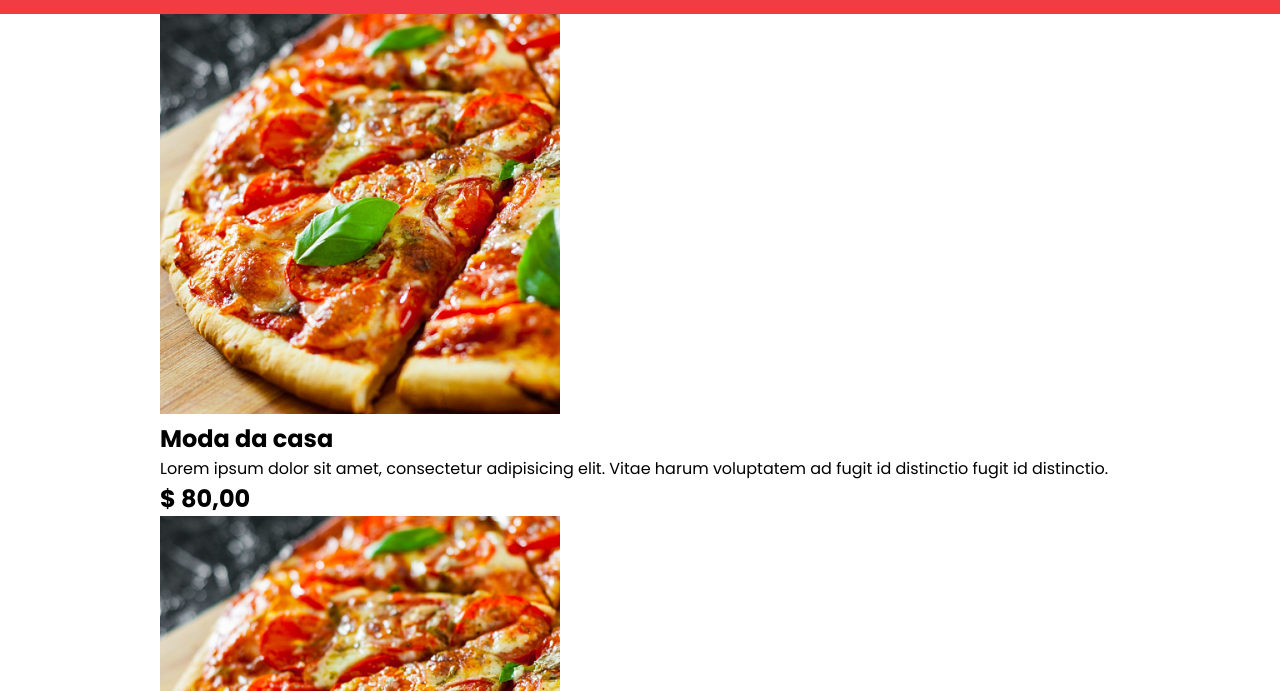
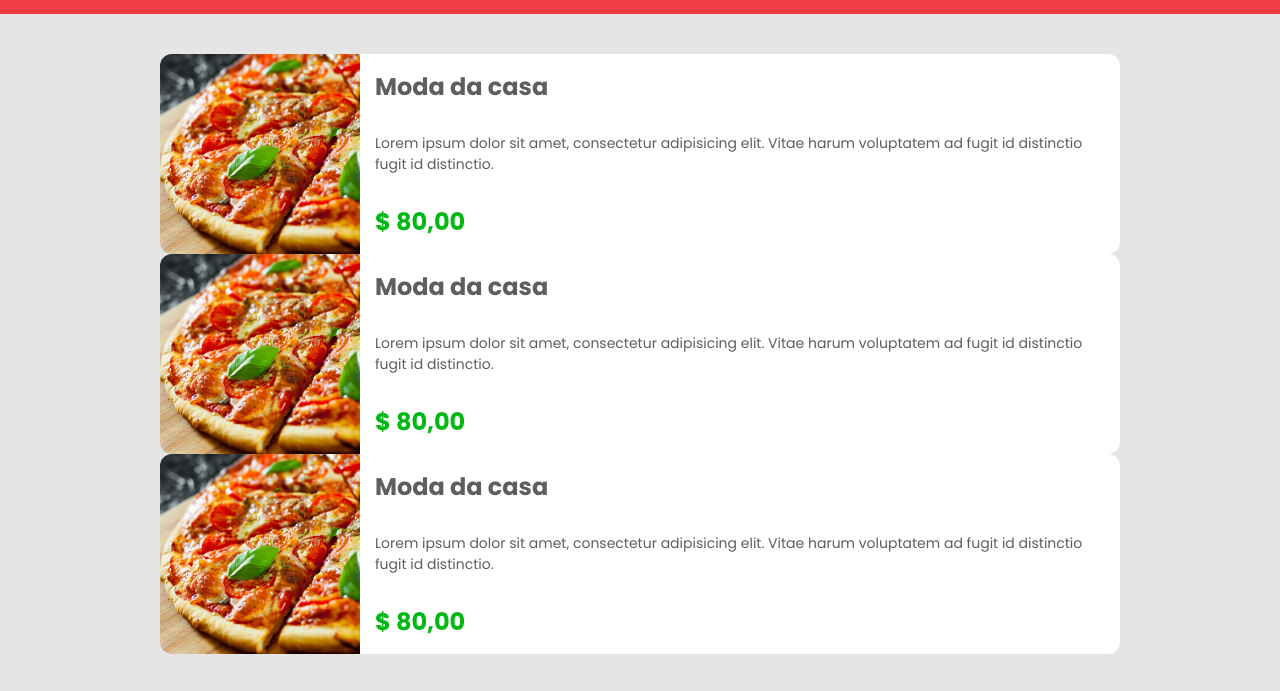
Before and after one commit to JhowAndrade/DSTastyAulao, a plain HTML site: page index.html in a window 1280 px wide. Shown: the part 56-747 px from the top of the page. Drawn offline with Linux system fonts and the light colour scheme.

Commit message:
Esta sendo implementado css

```diff
--- a/index.html
+++ b/index.html
@@ -15,31 +15,37 @@
     </header>
 
     <main>
-        <section id="pizza">
+        <section id="pizzas">
             <div class="container">
+                <div class="pizza-card">
                     <img src="img/pizza 1.png" alt="pizza">
-                <div>
-                    <h2>Moda da casa</h2>
+                        <div class="pizza-text">
+                            <h3>Moda da casa</h3>
                             <p>Lorem ipsum dolor sit amet, consectetur adipisicing elit. Vitae harum voluptatem ad fugit id distinctio fugit id distinctio.</p>
-                    <h2>$ 80,00</h2>
+                            <h4>$ 80,00</h4>
+                        </div>
                 </div>
             </div>
 
             <div class="container">
+                <div class="pizza-card">
                     <img src="img/pizza 1.png" alt="pizza">
-                <div>
-                    <h2>Moda da casa</h2>
+                        <div class="pizza-text">
+                            <h3>Moda da casa</h3>
                             <p>Lorem ipsum dolor sit amet, consectetur adipisicing elit. Vitae harum voluptatem ad fugit id distinctio fugit id distinctio.</p>
-                    <h2>$ 80,00</h2>
+                            <h4>$ 80,00</h4>
+                        </div>
                 </div>
             </div>
 
             <div class="container">
+                <div class="pizza-card">
                     <img src="img/pizza 1.png" alt="pizza">
-                <div>
-                    <h2>Moda da casa</h2>
+                        <div class="pizza-text">
+                            <h3>Moda da casa</h3>
                             <p>Lorem ipsum dolor sit amet, consectetur adipisicing elit. Vitae harum voluptatem ad fugit id distinctio fugit id distinctio.</p>
-                    <h2>$ 80,00</h2>
+                            <h4>$ 80,00</h4>
+                        </div>
                 </div>
             </div>
         </section>
--- a/style.css
+++ b/style.css
@@ -6,6 +6,7 @@
     --color-yellow: #FFF964;
     --text-green: #02B814;
     --text-grey: #5E5E5E;
+    --bg-light-grey: #E5E5E5;
     --bg-color-whithe: #FFFFFF;
 }
 
@@ -36,3 +37,43 @@ nav h1{
     font-size: 24px;
     text-align: center;
 }
+
+.pizza-card img{
+    border-radius: 12px 0px 0px 12px;
+    width: 200px;
+    height: 200px;
+}
+
+.pizza-card{
+    display: flex;
+}
+
+#pizzas{
+    padding: 40px 0px;
+    background-color: var(--bg-light-grey);
+}
+
+
+.pizza-text{
+    padding: 15px;
+    background-color: var(--bg-color-whithe);
+    border-radius: 0px 12px 12px 0px;
+    display: flex;
+    flex-direction: column;
+    justify-content: space-between;
+}
+
+.pizza-text h3{
+    color: var(--text-grey);
+    font-size: 24px;
+}
+
+.pizza-text p{
+    color: var(--text-grey);
+    font-size: 14px;
+}
+
+.pizza-text h4{
+    color: var(--text-green);
+    font-size: 24px;
+}
```
Lines whose indentation alone changed are shown as unchanged.
